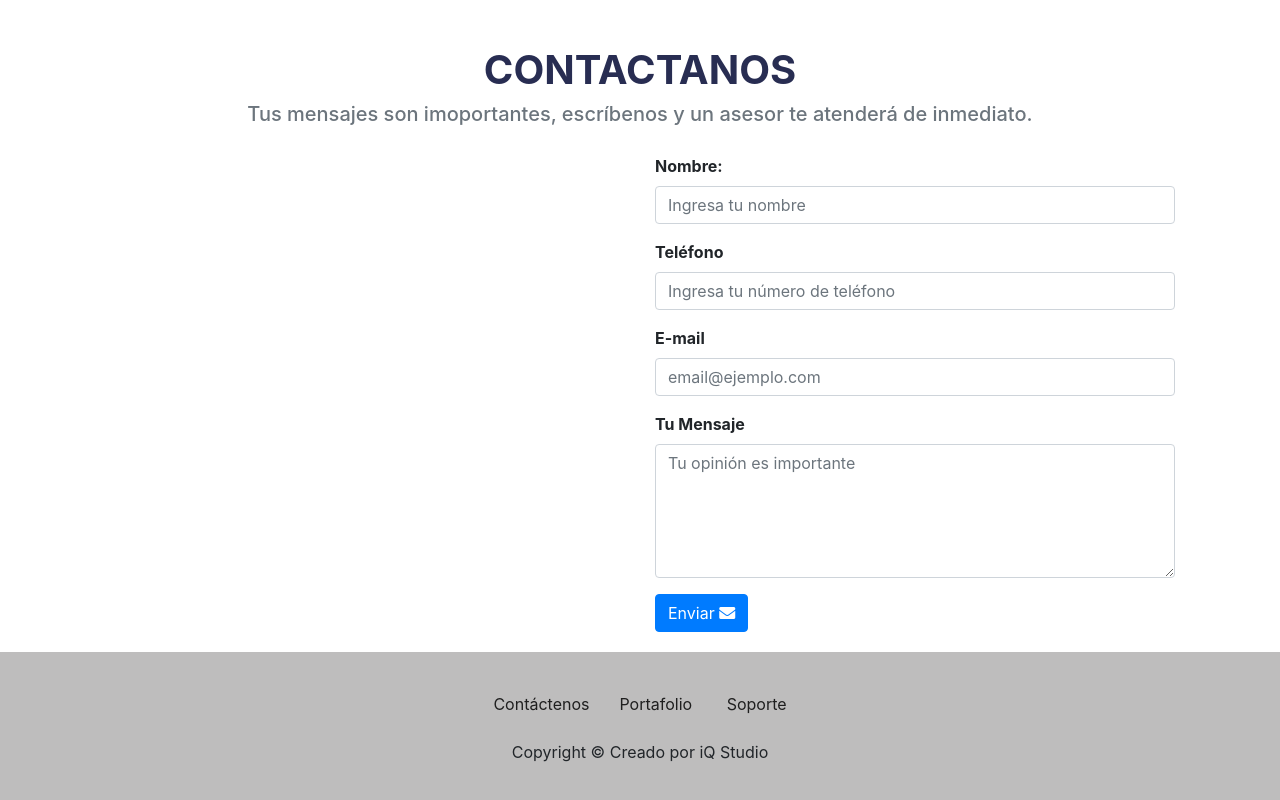
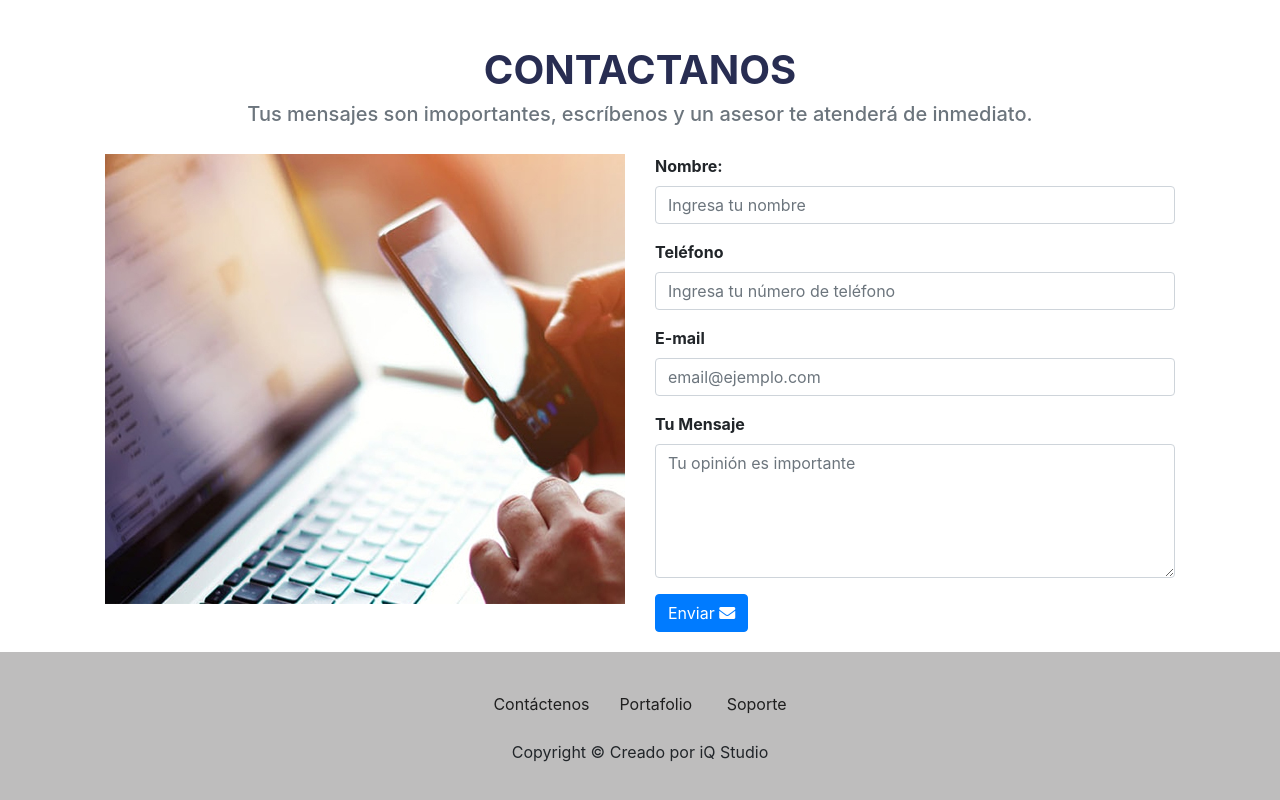
Before and after one commit to hugoqui/iqstudio, an Angular app: page /contact in a window 1280 px wide. Shown: the part 514-1314 px from the top of the page. Built offline with nearby package versions, Linux system fonts and the light colour scheme.

Commit message:
contactos imagen

```diff
--- a/src/app/contact/contact.component.html
+++ b/src/app/contact/contact.component.html
@@ -8,7 +8,7 @@
 <div class="container">
   <div class="row">
     <div class="col-md-6">
-      <img src="" alt="">
+      <img src="assets/Images/contact1.jpg" alt="">
     </div>
 
     <div class="col-md-6">
```
Also changed, not shown: src/assets/Images/contact.jpg (added), src/assets/Images/contact1.jpg (added).
